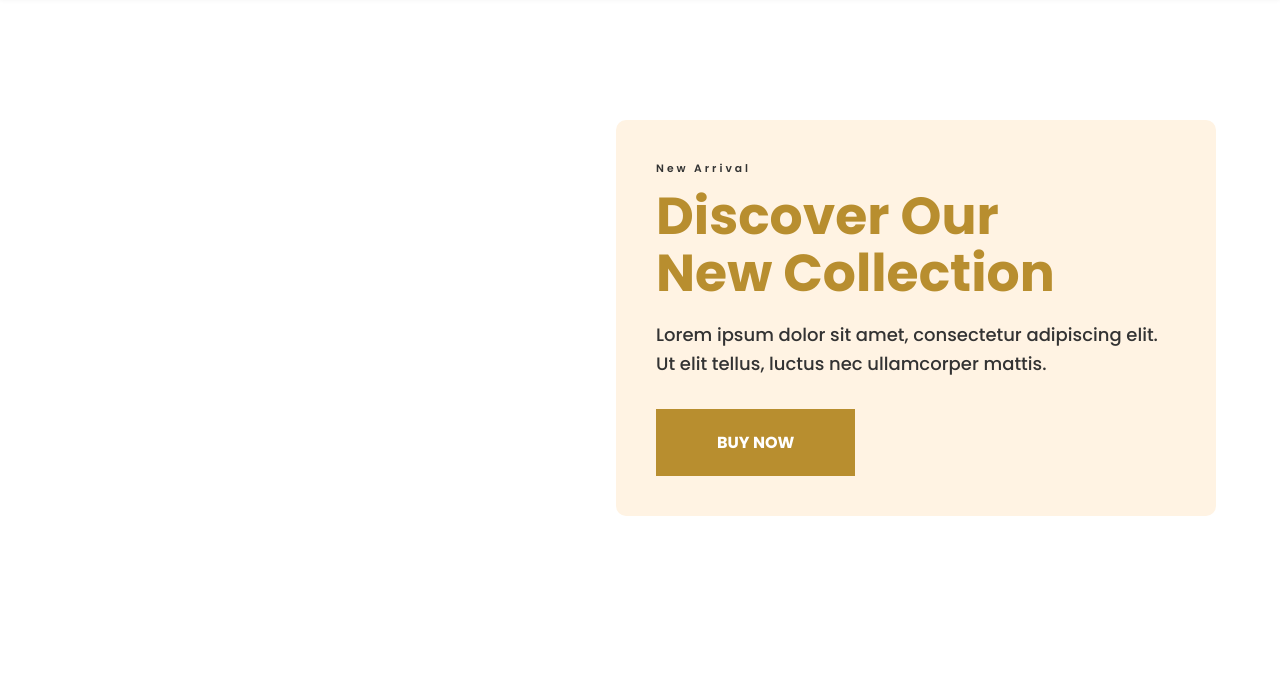
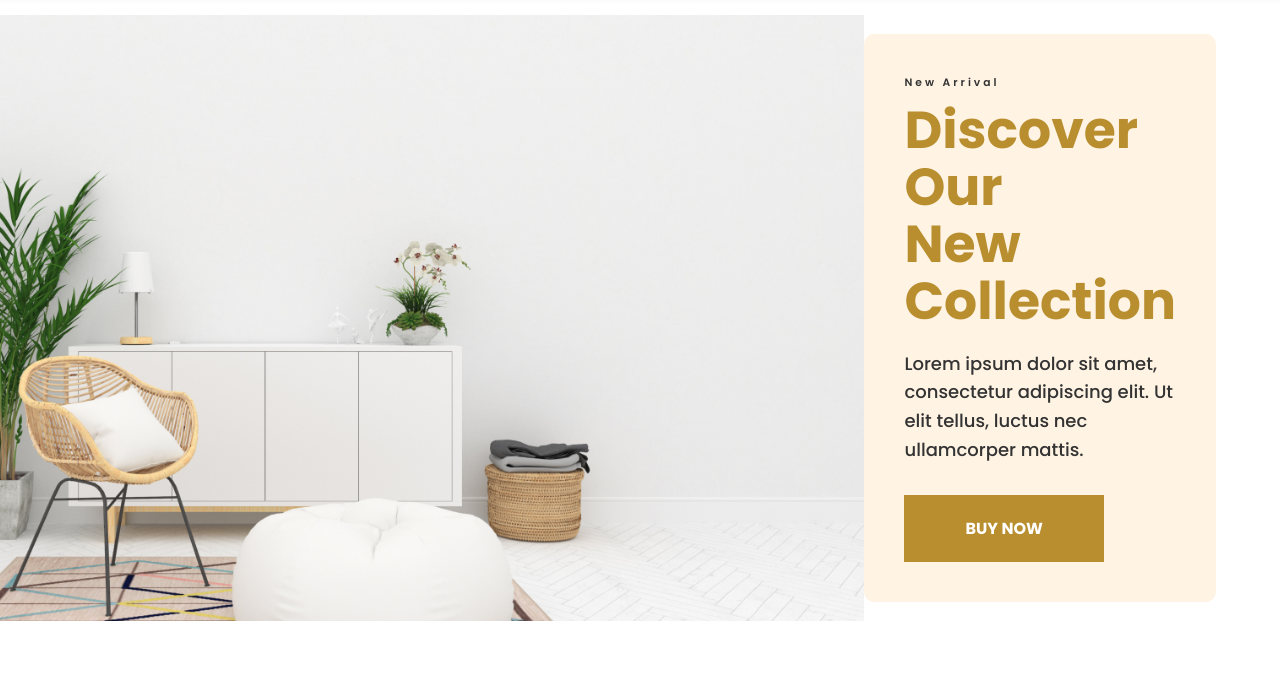
Before and after one commit to au268300-hash/hackaton, a plain HTML site: page index.html in a window 1280 px wide. Shown: the part 83-778 px from the top of the page. Drawn offline with Linux system fonts and the light colour scheme.

Commit message:
index.html

```diff
--- a/index.html
+++ b/index.html
@@ -22,7 +22,7 @@
 
         </div>
 
-        <ul class="nav-links">
+       <ul class="nav-links">
             <li><a href="#">Home</a></li>
             <li><a href="#">Shop</a></li>
             <li><a href="#">About</a></li>
@@ -43,8 +43,10 @@
 
     <!-- Hero Section -->
     <header class="hero">
-        <!-- Background Image applied in CSS -->
-        <div class="hero-overlay">
+        <!-- Background Image applied in html -->
+         <img src="./homepage.png" alt="Background">
+
+         <div class="hero-overlay">
             <h6>New Arrival</h6>
             <h1>Discover Our <br> New Collection</h1>
             <p>Lorem ipsum dolor sit amet, consectetur adipiscing elit. Ut elit tellus, luctus nec ullamcorper mattis.
```
Also changed, not shown: homepage.png (added).
